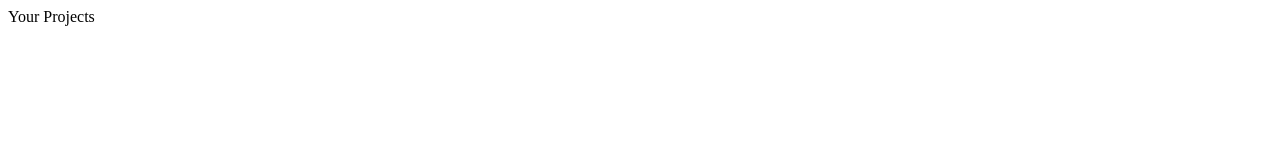
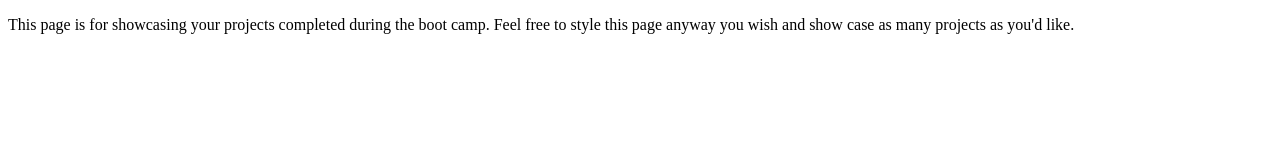
Before and after one commit to turtlepacket/wlacbootcamp, a plain HTML site: page docs/index.html in a window 1280 px wide. Drawn offline with Linux system fonts and the light colour scheme.

Commit message:
Updated the index.html

```diff
--- a/docs/index.html
+++ b/docs/index.html
@@ -4,6 +4,8 @@
         <title>Git Demo </title>
     </head>
     <body>
-        Your Projects
+        <p>This page is for showcasing your projects completed during the boot camp. Feel free to style this page
+        anyway you wish and show case as many projects as you'd like.
+        </p>
     </body>
 </html>
```
